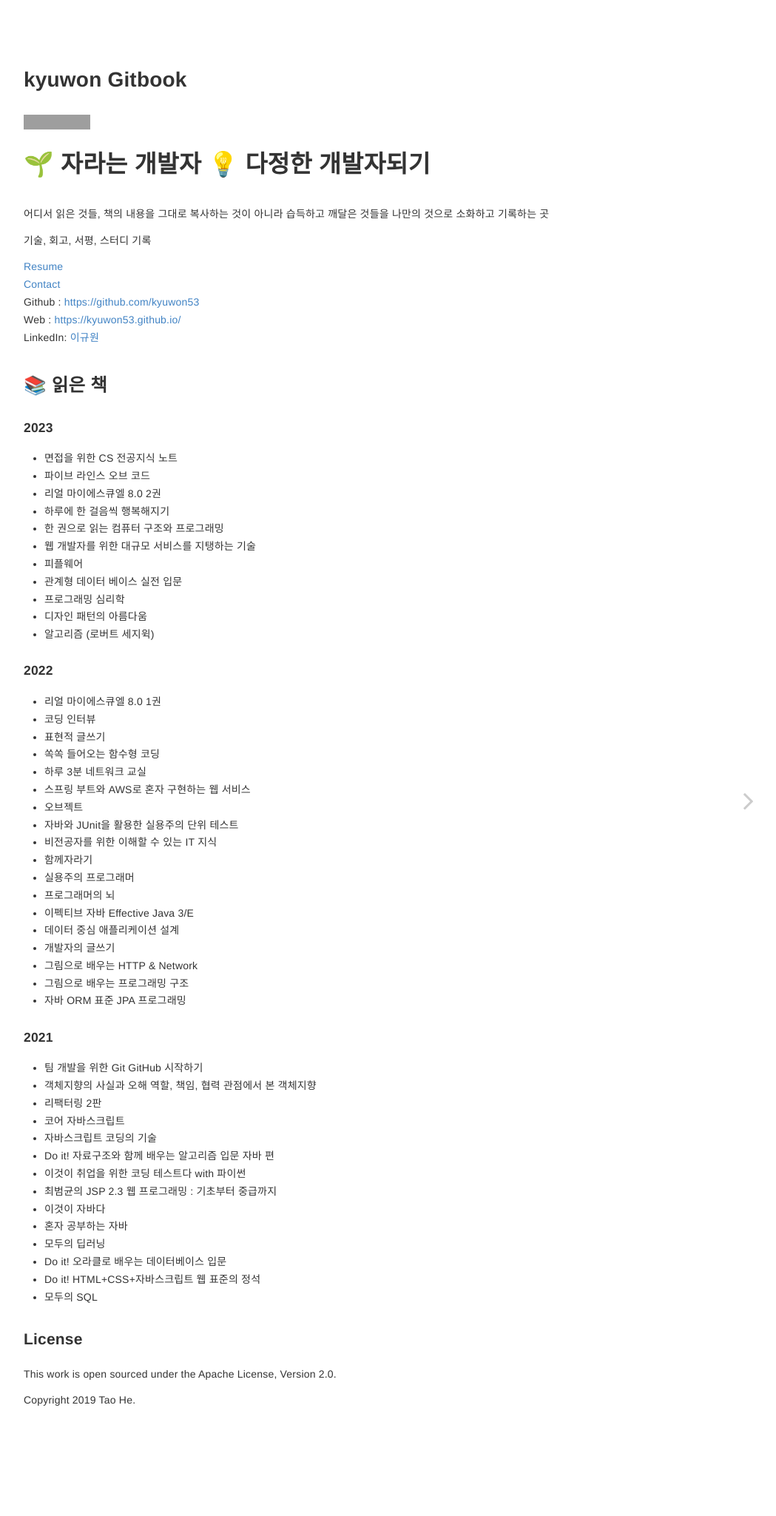
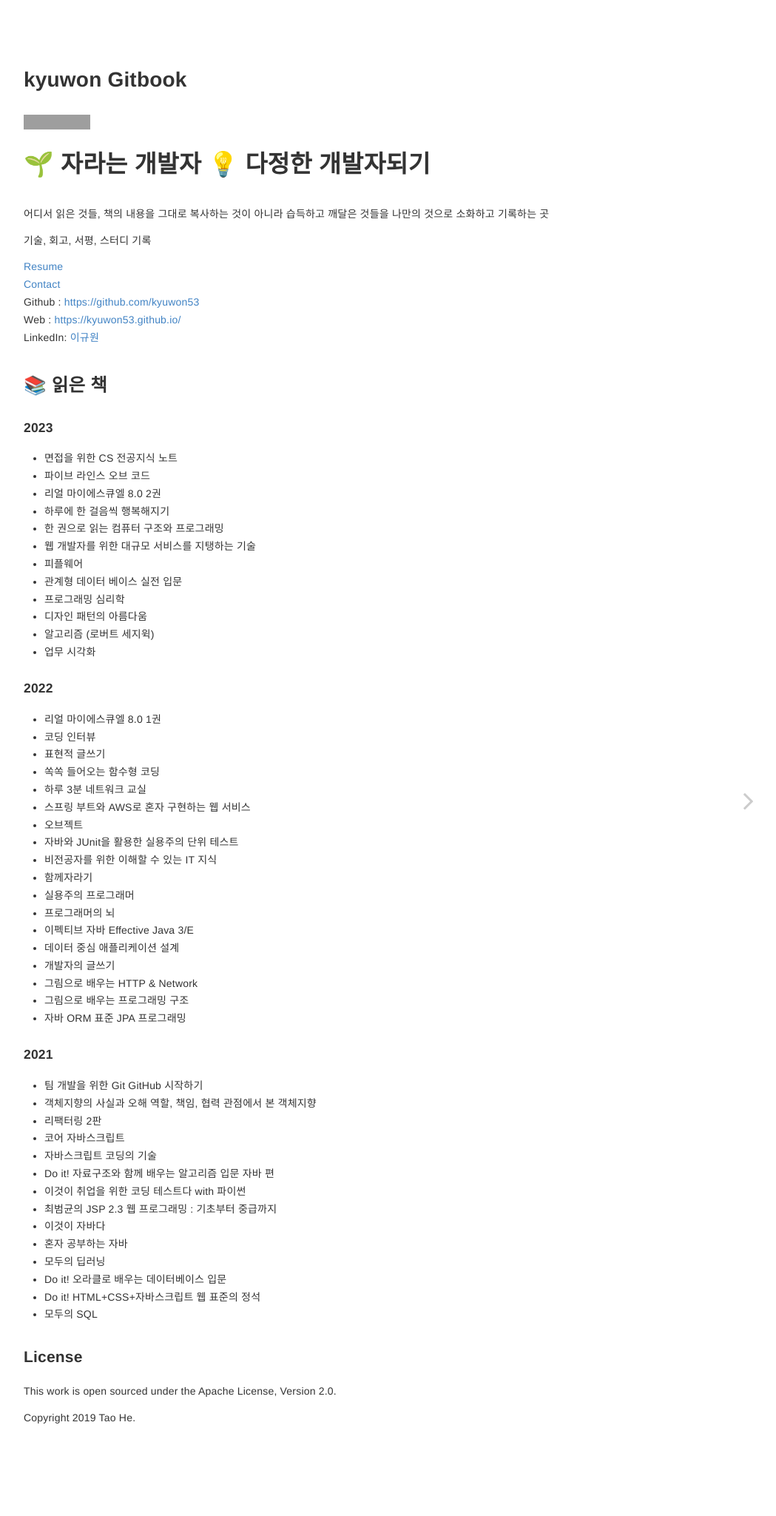
Before and after one commit to kyuwon53/kyuwon53.github.io, a Jekyll site: the page built from index.md, in a window 1280 px wide. Shown: the whole page at 74% size, without its empty margins (223-1272 px from the left). Built offline with Jekyll 4.4.1, drawn with Linux system fonts in a browser that asks for light colours; comment, search, counter and statistics services are not loaded; grey boxes are pictures that could not be loaded.

Commit message:
읽은 책 업무 시각화 추가

```diff
--- a/index.md
+++ b/index.md
@@ -31,6 +31,7 @@ LinkedIn: [이규원](https://www.linkedin.com/in/%EA%B7%9C%EC%9B%90-%EC%9D%B4-4
 - 프로그래밍 심리학
 - 디자인 패턴의 아름다움
 - 알고리즘 (로버트 세지윅)
+- 업무 시각화
 
 #### 2022
 
```
Also changed, not shown: _pages/about.md (+1 -0 lines).
